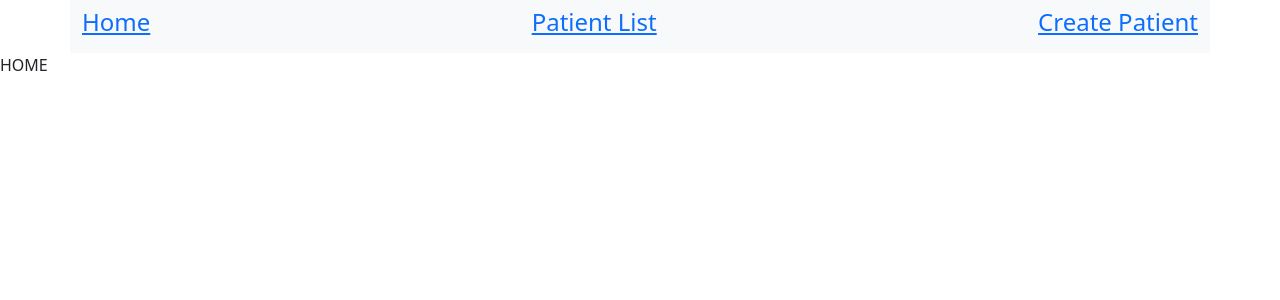
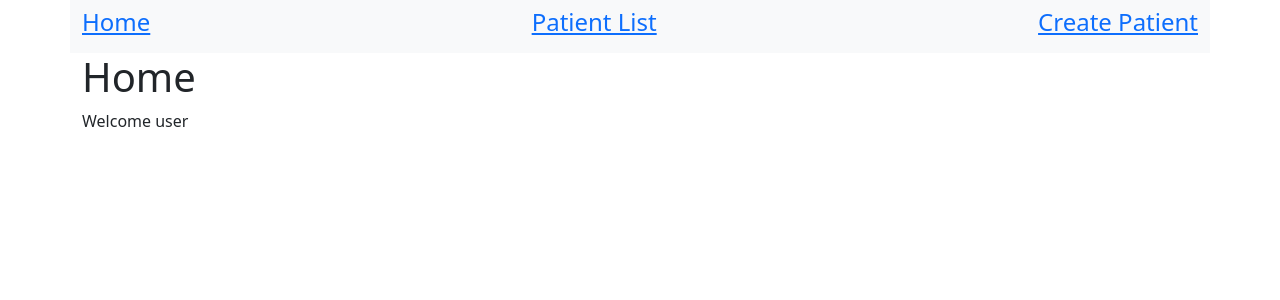
Before and after one commit to Criscel/onestop-health, a React (Create React App) app in the folder frontend/: page / in a window 1280 px wide. Shown: the top 300 px of the page. Built offline with nearby package versions, Linux system fonts and the light colour scheme.

Commit message:
created home component

```diff
--- a/frontend/src/App.js
+++ b/frontend/src/App.js
@@ -1,6 +1,7 @@
 import React from "react";
 import { BrowserRouter as Router, Route } from "react-router-dom";
 import Navbar from "./components/Navbar";
+import Home from "./components/Home";
 
 function App() {
   return (
@@ -9,7 +10,7 @@ function App() {
         <Navbar />
 
         <Route path="/" exact>
-          HOME
+          <Home />
         </Route>
 
         <Route path="/lists">
--- /dev/null
+++ b/frontend/src/components/Home.jsx
@@ -0,0 +1,12 @@
+import React from 'react';
+
+function Home() {
+    return <div className="container">
+        <h1> Home </h1>
+        <p> Welcome user </p>
+        {/* connect login details */}
+
+    </div>
+}
+
+export default Home;
```
